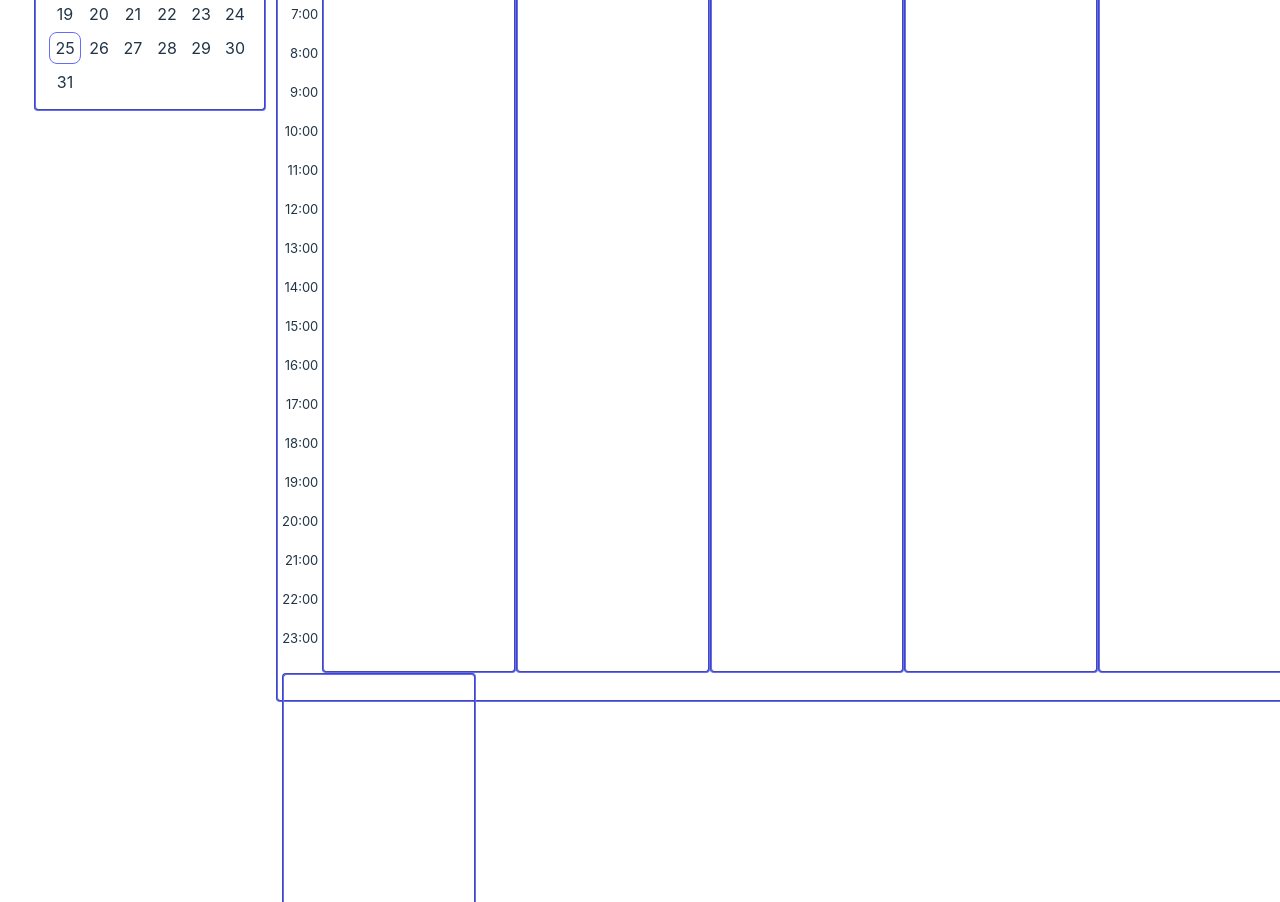
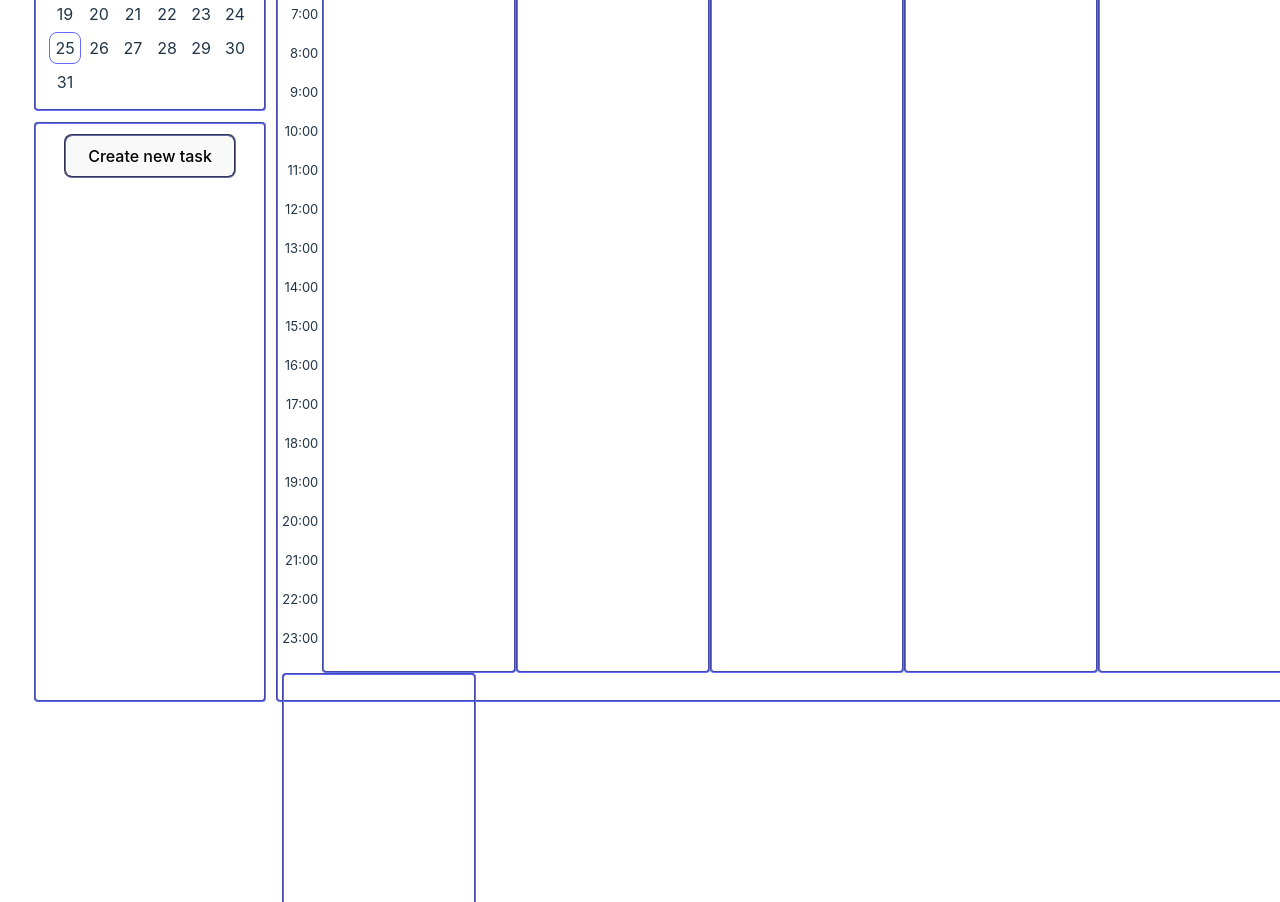
Before and after one commit to Zyphdoz/Temporal-Architect-App, a React (Vite) app: page / in a window 1280 px wide. Shown: the part 1100-2002 px from the top of the page. Built offline with nearby package versions, Linux system fonts and the light colour scheme.

Commit message:
add option to select tasks from calendar

```diff
--- a/src/Calendar.tsx
+++ b/src/Calendar.tsx
@@ -13,6 +13,8 @@ export default function Calendar({
     initializeWithSevenNextDays()
   );
 
+  const [selectedTask, setSelectedTask] = useState<CalendarTask>();
+
   function handleDateTimePickerStateChange(event: DateAndTime) {
     setDayLabels(() => {
       let newDates = [];
@@ -23,6 +25,69 @@ export default function Calendar({
       }
       return newDates;
     });
+  }
+
+  function handleUserClickedOnCalendarTask(taskId: number) {
+    const selectedTask = getCalendarTaskById(taskId);
+    setSelectedTask(selectedTask);
+  }
+
+  function handleClickEditSelectedTaskButton() {}
+
+  function getCalendarTaskById(id: number): NonNullable<CalendarTask> {
+    const task = calendarTasks.find((task) => task.taskId === id);
+    if (!task) {
+      throw new Error(`Task with id ${id} not found`);
+    }
+    return task;
+  }
+
+  function insertSelectedTask() {
+    if (!selectedTask) return;
+
+    const html = (
+      <div
+        className="CalendarEventContainer"
+        style={{
+          height: `fitContent`,
+          minHeight: `fitContentx`,
+        }}
+      >
+        <div>
+          {selectedTask.startTime.date
+            .toLocaleString("en-US", {
+              weekday: "short",
+              year: "numeric",
+              month: "short",
+              day: "numeric",
+              hour: "2-digit",
+              minute: "2-digit",
+              hour12: false,
+            })
+            .replace(/,/g, "")}
+          <br />
+          {selectedTask.endTime.date
+            .toLocaleString("en-US", {
+              weekday: "short",
+              year: "numeric",
+              month: "short",
+              day: "numeric",
+              hour: "2-digit",
+              minute: "2-digit",
+              hour12: false,
+            })
+            .replace(/,/g, "")}
+          <br />
+          <div className="CalendarTaskTitle">
+            {selectedTask.title}</div>
+          <br />
+          <div className="CalendarTaskDescription">
+            {selectedTask.description}
+          </div>
+        </div>
+      </div>
+    );
+    return html;
   }
 
   function initializeWithSevenNextDays() {
@@ -81,11 +146,10 @@ export default function Calendar({
     const heightOfCalendarEventContainerMarginTopPlusBottom: number = 2;
 
     for (let i = 0; i < todaysTasks.length; i++) {
-      const { title, taskDuration, startTime, endTime } = todaysTasks[i];
+      const { title, taskDuration, startTime, endTime, taskId, description } =
+        todaysTasks[i];
       let duration: string = `${startTime.hour}:${startTime.minute}-${endTime.hour}:${endTime.minute}`;
-      let taskHeight: number =
-        (taskDuration / 3600000) *
-        (hourHeightInPixels);
+      let taskHeight: number = (taskDuration / 3600000) * hourHeightInPixels;
 
       const hoursSincePreviousTask = getHoursBetween(
         previousTaskStartTime,
@@ -128,6 +192,7 @@ export default function Calendar({
       html.push(
         <div
           className="CalendarEventContainer"
+          onClick={() => handleUserClickedOnCalendarTask(taskId)}
           style={{
             height: `${taskHeight}px`,
             minHeight: `${taskHeight}px`,
@@ -136,7 +201,12 @@ export default function Calendar({
         >
           <div className="CalendarEventTitle">
             {duration} <br />
-            {title}
+            <div className="CalendarTaskTitle">
+            {title}</div>
+          <br />
+          <div className="CalendarTaskDescription">
+            {description}
+          </div>
           </div>
         </div>
       );
@@ -291,11 +361,24 @@ export default function Calendar({
 
   return (
     <>
-      <div className="CalendarAndDatePickerContainer">
-        <DateTimePicker
-          onStateChange={handleDateTimePickerStateChange}
-          uniqueKey="calendarDatePicker"
-        />
+      <div className="CalendarDatePickerAndTaskControlsContainer">
+        <div className="CalendarAndDatePickerContainer">
+          <DateTimePicker
+            onStateChange={handleDateTimePickerStateChange}
+            uniqueKey="calendarDatePicker"
+          />
+          <div className="CalendarTaskControls">
+            <button>Create new task</button>
+            {selectedTask && (
+              <button onClick={handleClickEditSelectedTaskButton}>
+                Edit selected task
+              </button>
+            )}
+            <div className="CalendarEventContainer CalendarEventTitle">
+              {insertSelectedTask()}
+            </div>
+          </div>
+        </div>
         <div className="CalendarContainer">
           <div className="DayLabelContainer">{dayLabel()}</div>
           <div className="HourLabelContainer">{hourLabel()}</div>
--- a/src/styles/Calendar.css
+++ b/src/styles/Calendar.css
@@ -1,6 +1,7 @@
 .CalendarAndDatePickerContainer {
     display: flex;
     align-items: flex-start;
+    flex-direction: column;
 }
 
 .CalendarAndDatePickerContainer > form {
@@ -73,7 +74,46 @@
 
 .CalendarEventTitle {
     display: flex;
+    flex-direction: column;
     width: 100%;
-    justify-content: center;
     overflow: hidden;
 }
+
+.CalendarTaskControls {
+    border: 2px groove #646cff;
+    border-radius: 4px;
+    width: 228px;
+    height: 576px;
+    margin-left: 2px;
+    display: flex;
+    flex-direction: column;
+    align-items: center;
+}
+
+.CalendarTaskControls > button {
+    width: 172px;
+}
+
+.CalendarTaskControls > .CalendarEventContainer {
+    width: 172px;
+    margin: 10px;
+}
+
+
+.CalendarDatePickerAndTaskControlsContainer {
+    display: flex;
+    width: auto;
+}
+
+.CalendarTaskTitle {
+    margin-top: 5px;
+    font-weight: bold;
+    font-size: 16px;
+}
+
+.CalendarTaskDescription {
+    text-align: start;
+    padding: 10px;
+    width: 172px;
+    box-sizing: border-box;
+}
```
